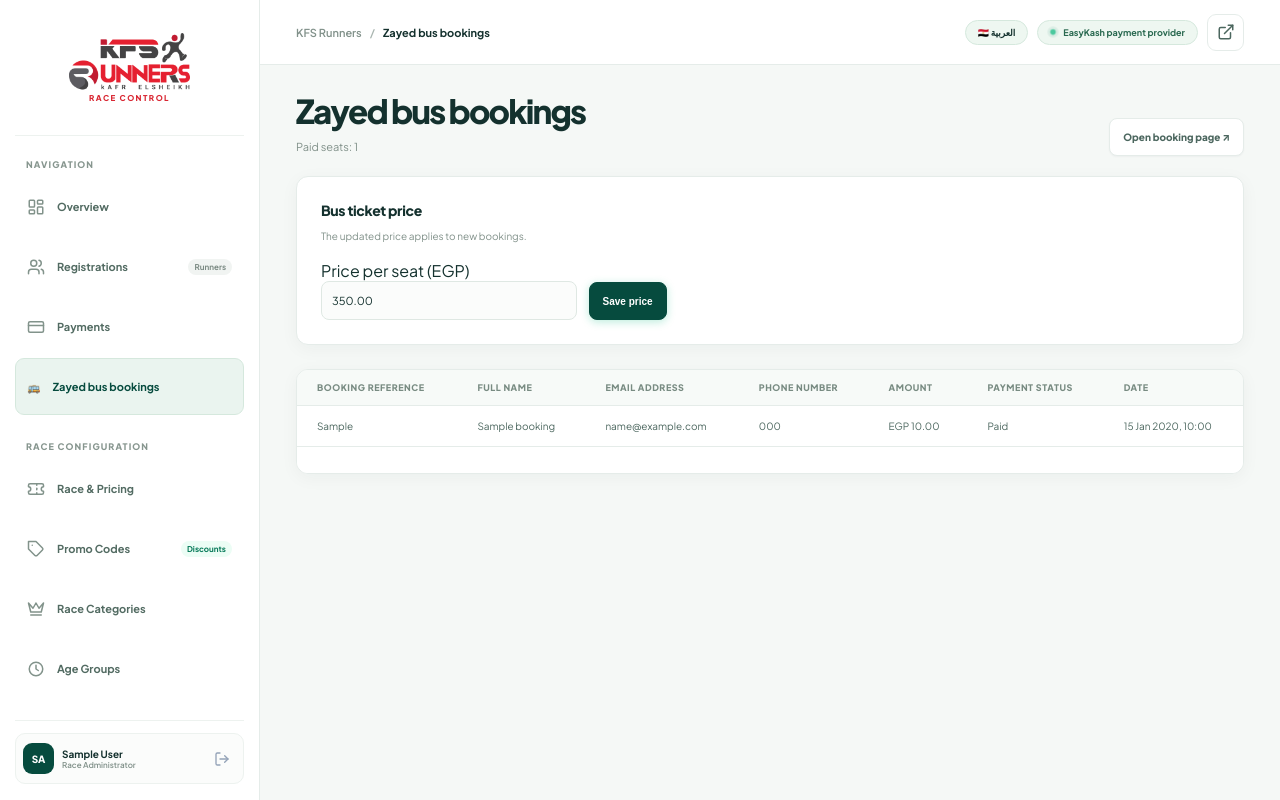
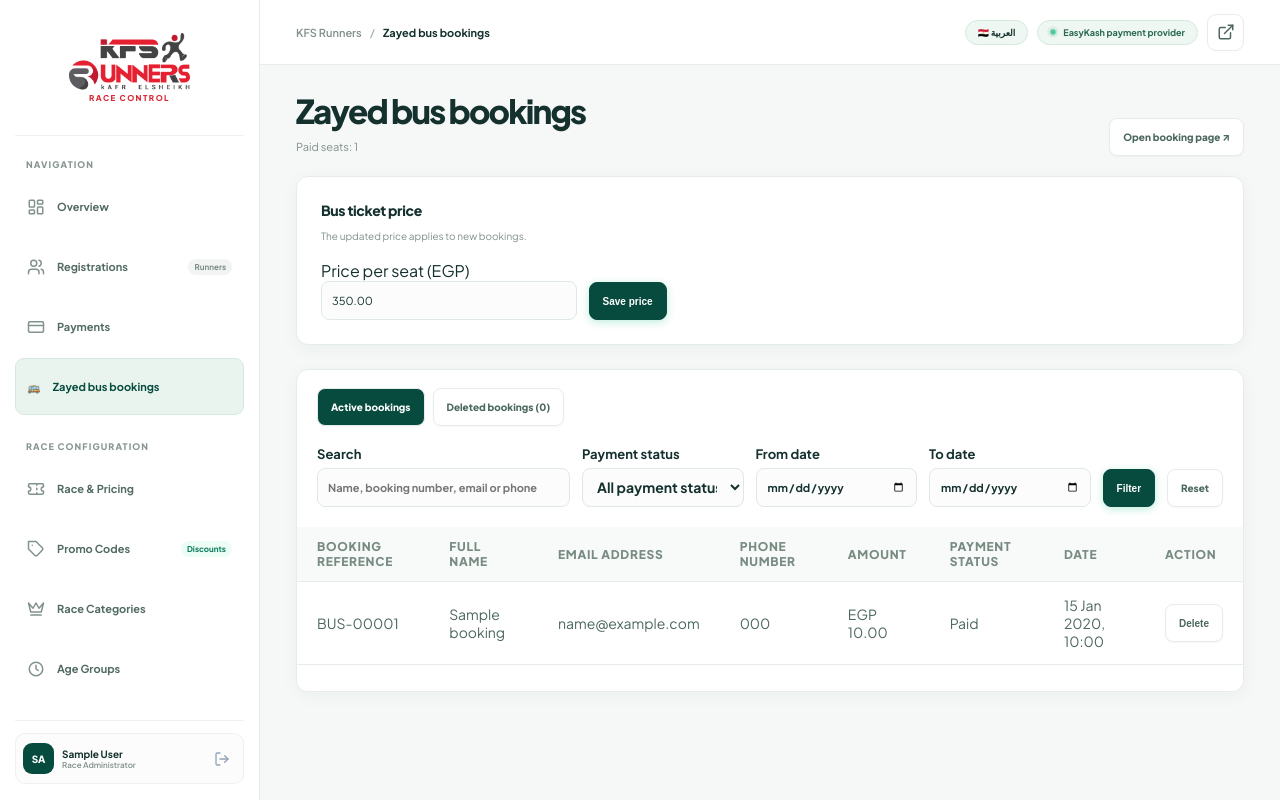
Before and after one commit to elswalhi/kfs-runners-platform, a Laravel app: page /admin/bus-bookings in a window 1280 px wide. Run offline with Laravel 12, Linux system fonts and the light colour scheme; a user stored in the database is signed in; tables that the repository leaves empty hold one stand-in row (values such as "Sample post").

Commit message:
Improve bus booking management

```diff
--- a/backend/app/Http/Controllers/Api/EasyKashCallbackController.php
+++ b/backend/app/Http/Controllers/Api/EasyKashCallbackController.php
@@ -122,7 +122,7 @@ class EasyKashCallbackController extends Controller
             }
 
             if ($lockedPayment->bus_booking_id) {
-                BusBooking::query()->whereKey($lockedPayment->bus_booking_id)->update(['payment_status' => $paymentStatus]);
+                BusBooking::withTrashed()->whereKey($lockedPayment->bus_booking_id)->update(['payment_status' => $paymentStatus]);
             }
 
             if ($paymentStatus === 'paid' && ! $lockedPayment->bus_booking_id) {
--- a/backend/app/Http/Controllers/Web/AdminBusBookingController.php
+++ b/backend/app/Http/Controllers/Web/AdminBusBookingController.php
@@ -8,13 +8,38 @@ use Illuminate\Http\Request;
 
 class AdminBusBookingController
 {
-    public function index()
+    public function index(Request $request)
     {
         $price = (float) AppSetting::get('zayed_bus_price', 350);
-        $bookings = BusBooking::query()->latest()->paginate(25);
+        $filters = $request->validate([
+            'tab' => ['nullable', 'in:active,deleted'],
+            'search' => ['nullable', 'string', 'max:190'],
+            'status' => ['nullable', 'in:pending,paid,failed,refunded'],
+            'from' => ['nullable', 'date_format:Y-m-d'],
+            'to' => ['nullable', 'date_format:Y-m-d', 'after_or_equal:from'],
+        ]);
+        $deleted = ($filters['tab'] ?? 'active') === 'deleted';
+        $query = $deleted ? BusBooking::onlyTrashed() : BusBooking::query();
+        if ($search = trim($filters['search'] ?? '')) {
+            $number = preg_match('/\A(?:BUS-)?0*([0-9]+)\z/i', $search, $matches) ? $matches[1] : null;
+            $query->where(function ($query) use ($search, $number) {
+                $query->where('name', 'like', "%{$search}%")
+                    ->orWhere('email', 'like', "%{$search}%")
+                    ->orWhere('phone', 'like', "%{$search}%")
+                    ->orWhere('reference', 'like', "%{$search}%");
+                if ($number !== null) {
+                    $query->orWhere('id', $number);
+                }
+            });
+        }
+        if (! empty($filters['status'])) $query->where('payment_status', $filters['status']);
+        if (! empty($filters['from'])) $query->whereDate('created_at', '>=', $filters['from']);
+        if (! empty($filters['to'])) $query->whereDate('created_at', '<=', $filters['to']);
+        $bookings = $query->latest()->paginate(25)->withQueryString();
         $paidCount = BusBooking::query()->where('payment_status', 'paid')->count();
+        $deletedCount = BusBooking::onlyTrashed()->count();
 
-        return view('admin.bus-bookings', compact('price', 'bookings', 'paidCount'));
+        return view('admin.bus-bookings', compact('price', 'bookings', 'paidCount', 'deletedCount', 'deleted'));
     }
 
     public function updatePrice(Request $request)
@@ -24,4 +49,18 @@ class AdminBusBookingController
 
         return back()->with('success', __('Bus ticket price saved.'));
     }
+
+    public function destroy(BusBooking $booking)
+    {
+        $booking->delete();
+
+        return back()->with('success', __('Bus booking moved to deleted.'));
+    }
+
+    public function restore(int $booking)
+    {
+        BusBooking::onlyTrashed()->findOrFail($booking)->restore();
+
+        return back()->with('success', __('Bus booking restored.'));
+    }
 }
--- a/backend/app/Http/Controllers/Web/BusBookingController.php
+++ b/backend/app/Http/Controllers/Web/BusBookingController.php
@@ -82,7 +82,7 @@ class BusBookingController
     {
         $reference = $request->query('customerReference');
         $booking = is_string($reference)
-            ? BusBooking::query()->where('reference', $reference)->first()
+            ? BusBooking::withTrashed()->where('reference', $reference)->first()
             : null;
         $voucher = $request->query('voucher');
         $voucher = is_string($voucher) && preg_match('/\A[a-zA-Z0-9-]{1,100}\z/', $voucher) ? $voucher : null;
@@ -94,7 +94,7 @@ class BusBookingController
 
     public function status(string $reference)
     {
-        $booking = BusBooking::query()->where('reference', $reference)->firstOrFail();
+        $booking = BusBooking::withTrashed()->where('reference', $reference)->firstOrFail();
         return response()->json(['status' => $booking->payment_status])
             ->header('Cache-Control', 'private, no-store');
     }
--- a/backend/app/Models/BusBooking.php
+++ b/backend/app/Models/BusBooking.php
@@ -4,9 +4,12 @@ namespace App\Models;
 
 use Illuminate\Database\Eloquent\Model;
 use Illuminate\Database\Eloquent\Relations\HasOne;
+use Illuminate\Database\Eloquent\SoftDeletes;
 
 class BusBooking extends Model
 {
+    use SoftDeletes;
+
     protected $fillable = ['reference', 'name', 'email', 'phone', 'amount', 'payment_status'];
 
     protected function casts(): array
@@ -14,6 +17,11 @@ class BusBooking extends Model
         return ['amount' => 'decimal:2'];
     }
 
+    public function getBookingNumberAttribute(): string
+    {
+        return 'BUS-'.str_pad((string) $this->getKey(), 5, '0', STR_PAD_LEFT);
+    }
+
     public function payment(): HasOne
     {
         return $this->hasOne(Payment::class);
--- a/backend/app/Services/RegistrationEmailService.php
+++ b/backend/app/Services/RegistrationEmailService.php
@@ -146,7 +146,7 @@ class RegistrationEmailService
                 $team = Team::query()->with('registrations.race.event')->find($recipientIds['team_id']);
                 $sent = $team ? $this->sendTeam($team) : false;
             } elseif ($recipientIds['bus_booking_id']) {
-                $booking = BusBooking::query()->find($recipientIds['bus_booking_id']);
+                $booking = BusBooking::withTrashed()->find($recipientIds['bus_booking_id']);
                 if ($booking && $booking->payment_status === 'paid'
                     && filter_var($booking->email, FILTER_VALIDATE_EMAIL)
                     && config('mail.default') !== 'log') {
--- a/backend/resources/views/admin/bus-bookings.blade.php
+++ b/backend/resources/views/admin/bus-bookings.blade.php
@@ -1,7 +1,21 @@
 @extends('admin.layout')
 @section('title', __('Zayed bus bookings') . ' · KFS Runners')
 @section('section', __('Zayed bus bookings'))
+@push('styles')
+<style>
+    .bus-bookings-page .stitch-table th { font-size: 12px; }
+    .bus-bookings-page .stitch-table td { font-size: 14px; }
+    .bus-filters { display: flex; flex-wrap: wrap; gap: 12px; padding: 20px; align-items: end; }
+    .bus-filters label { display: grid; gap: 6px; flex: 1 1 150px; font-size: 13px; font-weight: 700; }
+    .bus-filters label.bus-search { flex: 2 1 230px; }
+    .bus-filters .stitch-input, .bus-filters .stitch-select { width: 100%; min-width: 0; font-size: 14px; }
+    .bus-tabs { display: flex; gap: 8px; padding: 18px 20px 0; flex-wrap: wrap; }
+    .bus-tabs a[aria-current="page"] { color: #fff; background: #064b3e; }
+    .bus-action { font-size: 13px; }
+</style>
+@endpush
 @section('content')
+<div class="bus-bookings-page">
 <div class="stitch-hero">
     <div class="stitch-hero-info">
         <h1 class="stitch-hero-title">{{ __('Zayed bus bookings') }}</h1>
@@ -9,8 +23,6 @@
     </div>
     <a class="stitch-btn stitch-btn-secondary" href="{{ route('bus.create') }}" target="_blank" rel="noopener noreferrer">{{ __('Open booking page') }} ↗</a>
 </div>
-@if (session('success')) <div class="stitch-callout" role="status">{{ session('success') }}</div> @endif
-@if ($errors->any()) <div class="stitch-callout" role="alert">{{ $errors->first() }}</div> @endif
 <section class="stitch-table-panel" style="padding:24px;margin-bottom:24px">
     <h2 class="stitch-panel-title">{{ __('Bus ticket price') }}</h2>
     <p class="stitch-panel-subtitle">{{ __('The updated price applies to new bookings.') }}</p>
@@ -21,18 +33,48 @@
     </form>
 </section>
 <section class="stitch-table-panel">
+    <nav class="bus-tabs" aria-label="{{ __('Bus bookings') }}">
+        <a class="stitch-btn stitch-btn-secondary" href="{{ route('admin.bus.index') }}" @if (! $deleted) aria-current="page" @endif>{{ __('Active bookings') }}</a>
+        <a class="stitch-btn stitch-btn-secondary" href="{{ route('admin.bus.index', ['tab' => 'deleted']) }}" @if ($deleted) aria-current="page" @endif>{{ __('Deleted bookings') }} ({{ $deletedCount }})</a>
+    </nav>
+    <form class="bus-filters" method="GET" action="{{ route('admin.bus.index') }}">
+        @if ($deleted)<input type="hidden" name="tab" value="deleted">@endif
+        <label class="bus-search">{{ __('Search') }}<input class="stitch-input" type="search" name="search" value="{{ request('search') }}" placeholder="{{ __('Name, booking number, email or phone') }}"></label>
+        <label>{{ __('Payment status') }}
+            <select class="stitch-select" name="status">
+                <option value="">{{ __('All payment statuses') }}</option>
+                @foreach (['pending' => 'Pending', 'paid' => 'Paid', 'failed' => 'Failed', 'refunded' => 'Refunded'] as $value => $label)
+                    <option value="{{ $value }}" @selected(request('status') === $value)>{{ __($label) }}</option>
+                @endforeach
+            </select>
+        </label>
+        <label>{{ __('From date') }}<input class="stitch-input" type="date" name="from" value="{{ request('from') }}"></label>
+        <label>{{ __('To date') }}<input class="stitch-input" type="date" name="to" value="{{ request('to') }}"></label>
+        <button class="stitch-btn stitch-btn-primary" type="submit">{{ __('Filter') }}</button>
+        <a class="stitch-btn stitch-btn-secondary" href="{{ route('admin.bus.index', $deleted ? ['tab' => 'deleted'] : []) }}">{{ __('Reset') }}</a>
+    </form>
     <div class="stitch-table-scroll">
         <table class="stitch-table">
-            <thead><tr><th>{{ __('Booking reference') }}</th><th>{{ __('Full name') }}</th><th>{{ __('Email address') }}</th><th>{{ __('Phone number') }}</th><th>{{ __('Amount') }}</th><th>{{ __('Payment status') }}</th><th>{{ __('Date') }}</th></tr></thead>
+            <thead><tr><th>{{ __('Booking reference') }}</th><th>{{ __('Full name') }}</th><th>{{ __('Email address') }}</th><th>{{ __('Phone number') }}</th><th>{{ __('Amount') }}</th><th>{{ __('Payment status') }}</th><th>{{ __('Date') }}</th><th>{{ __('Action') }}</th></tr></thead>
             <tbody>
                 @forelse ($bookings as $booking)
-                    <tr><td><bdi>{{ $booking->reference }}</bdi></td><td>{{ $booking->name }}</td><td>{{ $booking->email }}</td><td><bdi>{{ $booking->phone }}</bdi></td><td>EGP {{ number_format($booking->amount, 2) }}</td><td>{{ __(ucfirst($booking->payment_status)) }}</td><td>{{ $booking->created_at->format('d M Y, H:i') }}</td></tr>
+                    <tr>
+                        <td><bdi>{{ $booking->booking_number }}</bdi></td><td>{{ $booking->name }}</td><td>{{ $booking->email }}</td><td><bdi>{{ $booking->phone }}</bdi></td><td>EGP {{ number_format($booking->amount, 2) }}</td><td>{{ __(ucfirst($booking->payment_status)) }}</td><td>{{ $booking->created_at->format('d M Y, H:i') }}</td>
+                        <td>
+                            @if ($deleted)
+                                <form method="POST" action="{{ route('admin.bus.restore', $booking->id) }}">@csrf @method('PATCH')<button class="stitch-btn stitch-btn-secondary bus-action" type="submit">{{ __('Restore') }}</button></form>
+                            @else
+                                <form method="POST" action="{{ route('admin.bus.destroy', $booking) }}" onsubmit="return confirm(@js(__('Move this booking to deleted?')))">@csrf @method('DELETE')<button class="stitch-btn stitch-btn-secondary bus-action" type="submit">{{ __('Delete') }}</button></form>
+                            @endif
+                        </td>
+                    </tr>
                 @empty
-                    <tr><td colspan="7">{{ __('No bus bookings yet.') }}</td></tr>
+                    <tr><td colspan="8">{{ __('No bus bookings found.') }}</td></tr>
                 @endforelse
             </tbody>
         </table>
     </div>
     <div class="stitch-pagination-wrap">{{ $bookings->links() }}</div>
 </section>
+</div>
 @endsection
--- a/backend/resources/views/emails/bus-booking-confirmation.blade.php
+++ b/backend/resources/views/emails/bus-booking-confirmation.blade.php
@@ -13,7 +13,7 @@
             <p style="line-height:1.7;">أهلًا {{ $booking->name }}، تم تأكيد دفع حجزك. احتفظ برقم الحجز للرجوع إليه.</p>
             <table role="presentation" width="100%" cellspacing="0" cellpadding="0" style="border-collapse:collapse;">
                 <tr><td style="padding:12px 0;border-bottom:1px solid #e7eee9;">الاسم</td><td style="text-align:left;font-weight:bold;">{{ $booking->name }}</td></tr>
-                <tr><td style="padding:12px 0;border-bottom:1px solid #e7eee9;">رقم الحجز</td><td dir="ltr" style="text-align:left;font-weight:bold;">{{ $booking->reference }}</td></tr>
+                <tr><td style="padding:12px 0;border-bottom:1px solid #e7eee9;">رقم الحجز</td><td dir="ltr" style="text-align:left;font-weight:bold;">{{ $booking->booking_number }}</td></tr>
                 <tr><td style="padding:12px 0;border-bottom:1px solid #e7eee9;">المبلغ المدفوع</td><td dir="ltr" style="text-align:left;font-weight:bold;">{{ number_format((float) $booking->amount, 2) }} EGP</td></tr>
                 <tr><td style="padding:12px 0;">حالة الدفع</td><td style="text-align:left;font-weight:bold;color:#17835f;">مدفوع</td></tr>
             </table>
--- a/backend/resources/views/site/bus-return.blade.php
+++ b/backend/resources/views/site/bus-return.blade.php
@@ -9,7 +9,7 @@
         <section class="runner-card" style="max-width:620px;margin:auto" aria-live="polite">
             <h1 class="runner-title">{{ __('Bus booking') }}</h1>
             @if ($booking)
-                <p class="runner-description">{{ __('Booking reference') }}: <bdi>{{ $booking->reference }}</bdi></p>
+                <p class="runner-description">{{ __('Booking reference') }}: <bdi>{{ $booking->booking_number }}</bdi></p>
                 <p class="runner-description">{{ __('Amount') }}: {{ number_format($booking->amount, 2) }} EGP</p>
                 <p class="runner-description">{{ __('Payment status') }}: <strong id="bus-payment-status">{{ __($booking->payment_status === 'paid' ? 'Paid' : ($booking->payment_status === 'failed' ? 'Failed' : 'Pending')) }}</strong></p>
                 @if ($voucher)
--- a/backend/routes/web.php
+++ b/backend/routes/web.php
@@ -60,6 +60,8 @@ Route::prefix('admin')->name('admin.')->group(function () {
         Route::get('/', [AdminWebController::class, 'dashboard'])->name('dashboard');
         Route::get('/bus-bookings', [AdminBusBookingController::class, 'index'])->name('bus.index');
         Route::put('/bus-bookings/price', [AdminBusBookingController::class, 'updatePrice'])->name('bus.price');
+        Route::delete('/bus-bookings/{booking}', [AdminBusBookingController::class, 'destroy'])->name('bus.destroy');
+        Route::patch('/bus-bookings/{booking}/restore', [AdminBusBookingController::class, 'restore'])->name('bus.restore');
         Route::get('/export-overview', [AdminWebController::class, 'exportOverview'])->name('export-overview');
         Route::post('/registrations/clear-all', [AdminWebController::class, 'clearAllRegistrations'])->middleware('throttle:1,1')->name('registrations.clear-all');
         Route::get('/registrations', [AdminWebController::class, 'registrations'])->name('registrations');
```
Also changed, not shown: backend/lang/ar.json (+10 -0 lines), backend/database/migrations/2026_11_22_000005_add_soft_deletes_to_bus_bookings.php (added).
